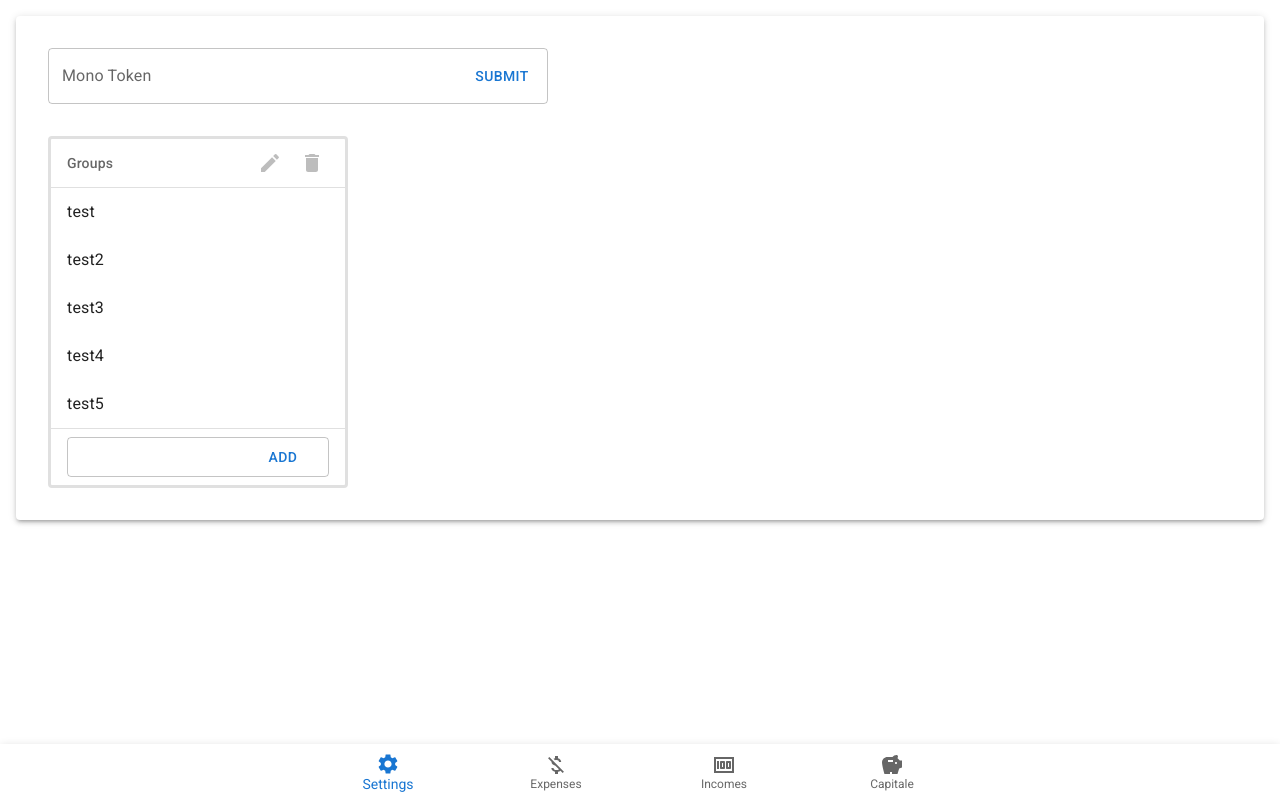
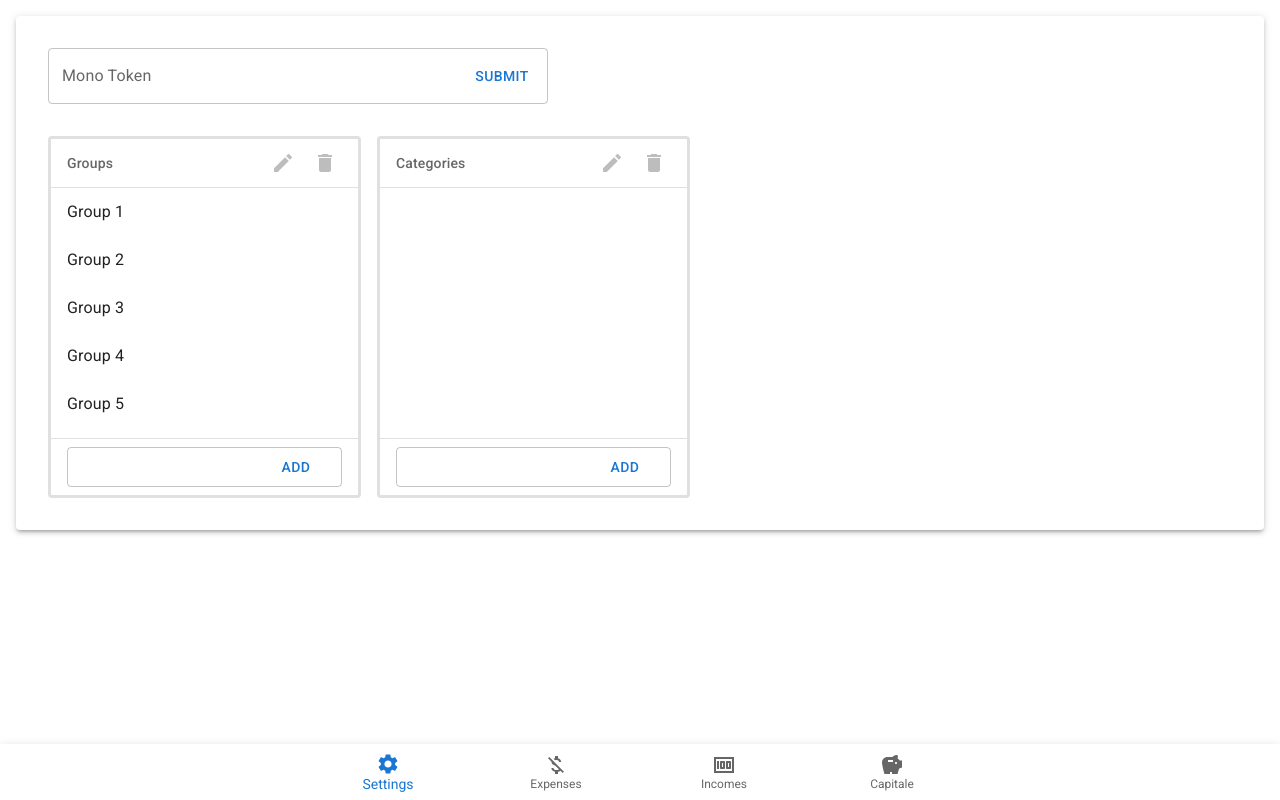
Before and after one commit to NeMaksym/ventury, a Next.js app: page /settings in a window 1280 px wide. Built offline with nearby package versions, Linux system fonts and the light colour scheme.

Commit message:
Add the "category" list

```diff
--- a/components/CategoryManager/index.tsx
+++ b/components/CategoryManager/index.tsx
@@ -1,40 +1,119 @@
 'use client'
 import { useState } from 'react'
+import { Stack } from '@mui/material'
 import { EditableList } from '@/components'
 
-let initialItems = [
-  { id: crypto.randomUUID(), label: 'test' },
-  { id: crypto.randomUUID(), label: 'test2' },
-  { id: crypto.randomUUID(), label: 'test3' },
-  { id: crypto.randomUUID(), label: 'test4' },
-  { id: crypto.randomUUID(), label: 'test5' },
-]
+interface Category {
+  id: string
+  label: string
+}
+
+interface Group {
+  id: string
+  label: string
+  categories: Category[]
+}
+
+const mockData: Group[] = [1, 2, 3, 4, 5].map((i) => {
+  const categories = [1, 2, 3, 4, 5].map((i) => ({
+    id: crypto.randomUUID(),
+    label: `Category ${i}`,
+  }))
+
+  return {
+    id: crypto.randomUUID(),
+    label: `Group ${i}`,
+    categories: categories,
+  }
+})
 
 export function CategoryManager() {
-  const [items, setItems] = useState(initialItems)
+  const [groups, setGroups] = useState(mockData)
+  const [selectedGroupId, setSelectedGroupId] = useState('')
+  const categories =
+    groups.find((group) => group.id === selectedGroupId)?.categories || []
+
+  const handleGroupAdd = (inputValue: string, setInputValue: any) => {
+    const newGroup: Group = {
+      id: crypto.randomUUID(),
+      label: inputValue,
+      categories: [],
+    }
+    setGroups([...groups, newGroup])
+    setInputValue('')
+  }
+
+  const handleGroupDelete = (id: string) => {
+    const updatedGroups = groups.filter((group) => group.id !== id)
+    setGroups(updatedGroups)
+  }
+
+  const handleGroupEdit = (id: string, inputValue: string) => {
+    const updatedGroups = groups.map((group) =>
+      group.id === id ? { ...group, label: inputValue } : group
+    )
+    setGroups(updatedGroups)
+  }
+
+  const handleGroupSelect = (id: string) => {
+    setSelectedGroupId(id)
+  }
+
+  const handleCategoryAdd = (inputValue: string, setInputValue: any) => {
+    const newCategory = { id: crypto.randomUUID(), label: inputValue }
+    const updatedGroups = groups.map((group) => {
+      return group.id === selectedGroupId
+        ? { ...group, categories: [...group.categories, newCategory] }
+        : group
+    })
+    setGroups(updatedGroups)
+    setInputValue('')
+  }
+
+  const handleCategoryDelete = (id: string) => {
+    const updatedGroups = groups.map((group) => {
+      return group.id === selectedGroupId
+        ? {
+            ...group,
+            categories: group.categories.filter((cat) => cat.id !== id),
+          }
+        : group
+    })
+    setGroups(updatedGroups)
+  }
+
+  const handleCategoryEdit = (id: string, inputValue: string) => {
+    const updatedGroups = groups.map((group) => {
+      return group.id === selectedGroupId
+        ? {
+            ...group,
+            categories: group.categories.map((cat) =>
+              cat.id === id ? { ...cat, label: inputValue } : cat
+            ),
+          }
+        : group
+    })
+    setGroups(updatedGroups)
+  }
 
   return (
-    <EditableList
-      label="Groups"
-      items={items}
-      onItemAdd={(inputValue, setInputValue) => {
-        setItems([...items, { id: crypto.randomUUID(), label: inputValue }])
-        setInputValue('')
-      }}
-      onItemDelete={(id) => {
-        const updatedItems = items.filter((item) => item.id !== id)
-        setItems(updatedItems)
-      }}
-      onItemEdit={(id, inputValue) => {
-        const updatedItems = items.map((item) =>
-          item.id === id ? { ...item, label: inputValue } : item
-        )
-        setItems(updatedItems)
-      }}
-      onItemSelect={(id) => {
-        const selectedItem = items.find((item) => item.id === id)
-        console.log(selectedItem)
-      }}
-    />
+    <Stack direction="row" spacing={2}>
+      <EditableList
+        label="Groups"
+        items={groups}
+        onItemAdd={handleGroupAdd}
+        onItemDelete={handleGroupDelete}
+        onItemEdit={handleGroupEdit}
+        onItemSelect={handleGroupSelect}
+      />
+      <EditableList
+        label="Categories"
+        items={categories}
+        onItemAdd={handleCategoryAdd}
+        onItemDelete={handleCategoryDelete}
+        onItemEdit={handleCategoryEdit}
+        onItemSelect={() => {}}
+      />
+    </Stack>
   )
 }
--- a/components/EditableList/index.tsx
+++ b/components/EditableList/index.tsx
@@ -14,6 +14,8 @@ import {
   TextField,
   Stack,
   IconButtonProps,
+  Box,
+  BoxProps,
 } from '@mui/material'
 import { ClickAwayListener } from '@mui/base'
 import DeleteIcon from '@mui/icons-material/Delete'
@@ -21,7 +23,7 @@ import EditIcon from '@mui/icons-material/Edit'
 import { InputWithButton, type InputWithPropsSetValue } from '@/components'
 
 const ListStyled = styled(List)<ListProps>(({ theme }) => ({
-  maxWidth: '300px',
+  maxWidth: '350px',
   border: 'solid',
   borderRadius: '4px',
   borderColor: theme.palette.grey[300],
@@ -36,6 +38,11 @@ const ListSubheaderStyled = styled(ListSubheader)<ListSubheaderProps>(() => ({
 
 const IconButtonStyled = styled(IconButton)<IconButtonProps>(() => ({
   height: '34px',
+}))
+
+const StyledBox = styled(Box)<BoxProps>(() => ({
+  height: '250px',
+  overflow: 'scroll',
 }))
 
 interface IListItem {
@@ -101,6 +108,7 @@ export function EditableList({
       }
     >
       <Divider />
+      <StyledBox>
         {items.map(({ id, label }) => (
           <ListItemButton
             key={id}
@@ -131,6 +139,7 @@ export function EditableList({
             )}
           </ListItemButton>
         ))}
+      </StyledBox>
       <Divider />
       <ListItem>
         <InputWithButton
```
Lines whose indentation alone changed are shown as unchanged.
